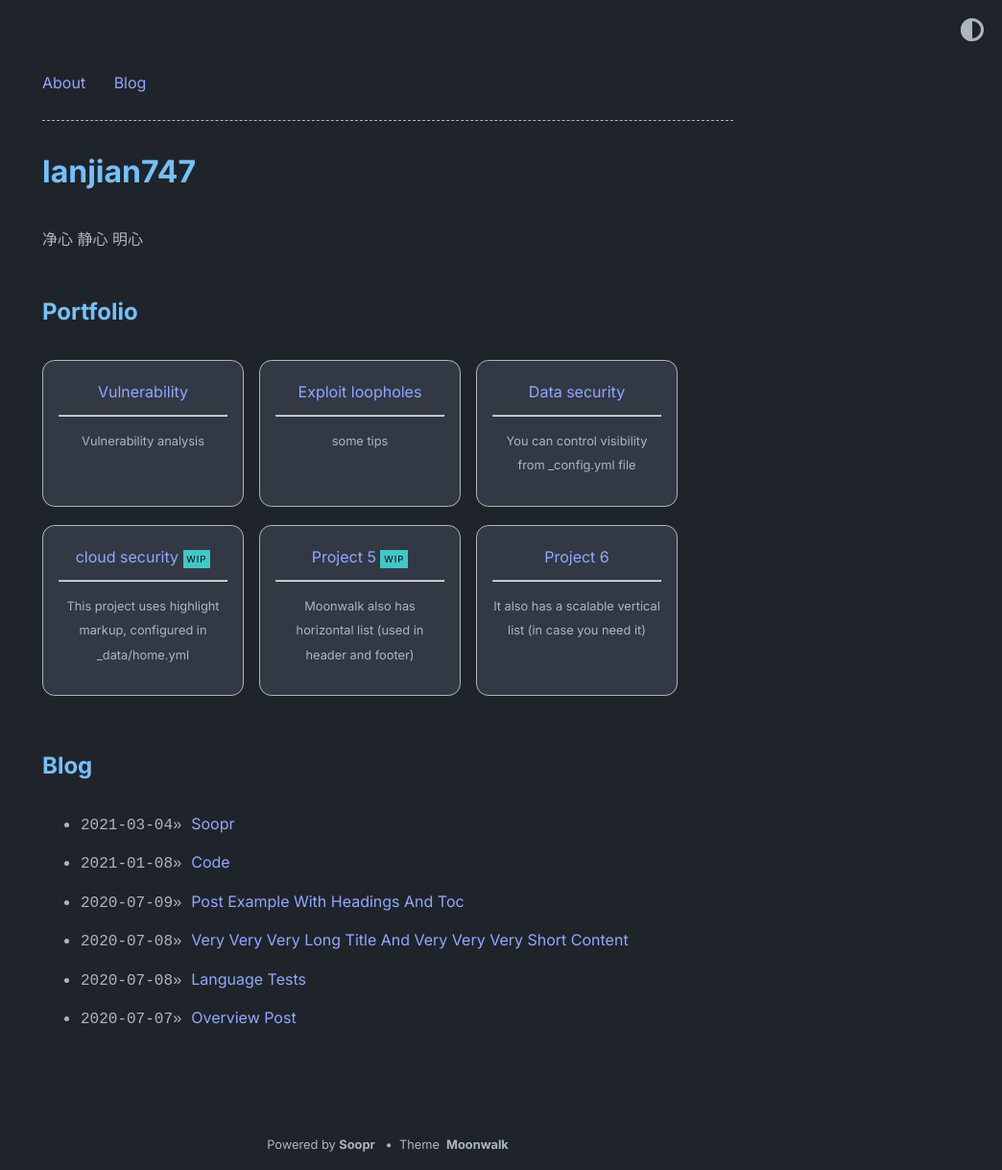
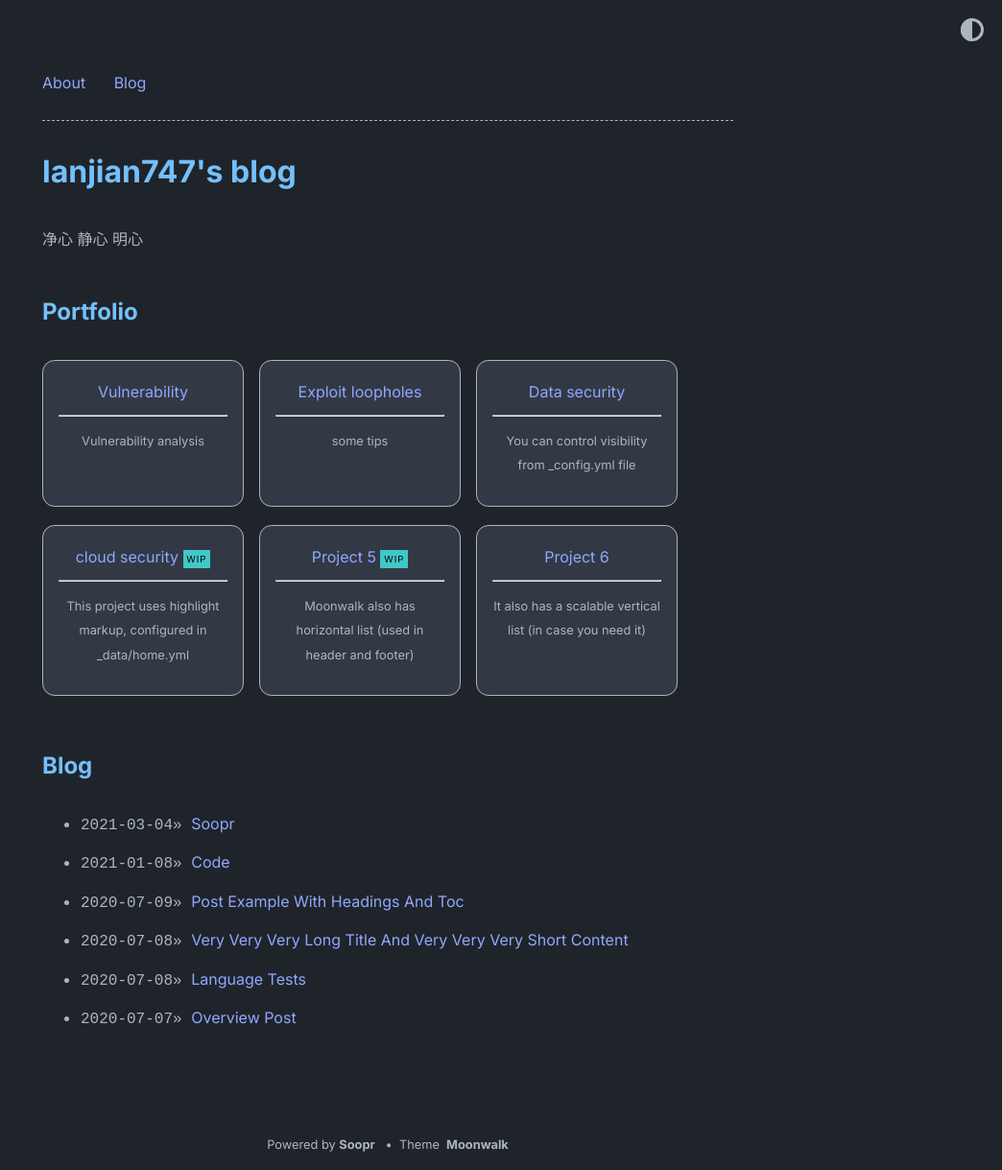
Before and after one commit to lanjian747/lanjian747.github.io, a Jekyll site: the page built from index.md, in a window 1280 px wide. Shown: the whole page at 96% size, without its empty margins (236-1280 px from the left). Built offline with Jekyll 4.4.1, drawn with Linux system fonts in a browser that asks for light colours.

Commit message:
Update _config.yml

```diff
--- a/_config.yml
+++ b/_config.yml
@@ -1,4 +1,4 @@
-title: lanjian747
+title: lanjian747's blog
 url: https://lanjian747.github.io
 description: > # description of the site (multiple lines allowed)
   净心 静心 明心
```
